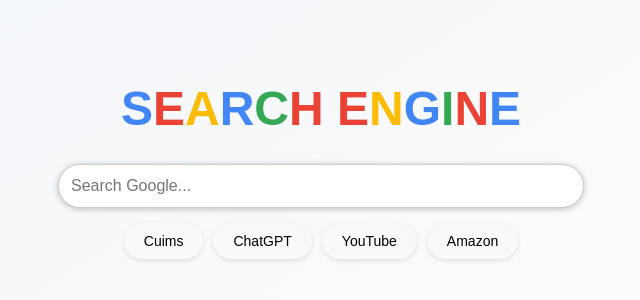
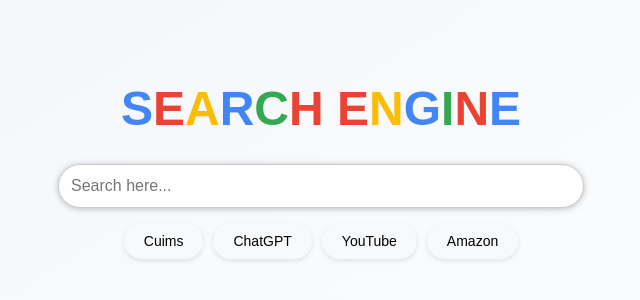
Before and after one commit to Siffatpreet/Google-clone, a plain HTML site: page index.html in a window 1280 px wide. Shown: the part 226-526 px from the top of the page, 319-959 px from the left. Drawn offline with Linux system fonts and the light colour scheme.

Commit message:
Update index.html

```diff
--- a/index.html
+++ b/index.html
@@ -109,7 +109,7 @@
   </div>
 
   <div class="search-container">
-    <input type="text" id="searchInput" class="search-box" placeholder="Search Google..." onkeypress="search(event)">
+    <input type="text" id="searchInput" class="search-box" placeholder="Search here..." onkeypress="search(event)">
     <div class="buttons">
       <button onclick="goTo('https://uims.cuchd.in')">Cuims</button>
       <button onclick="goTo('https://chat.openai.com/')">ChatGPT</button>
```
